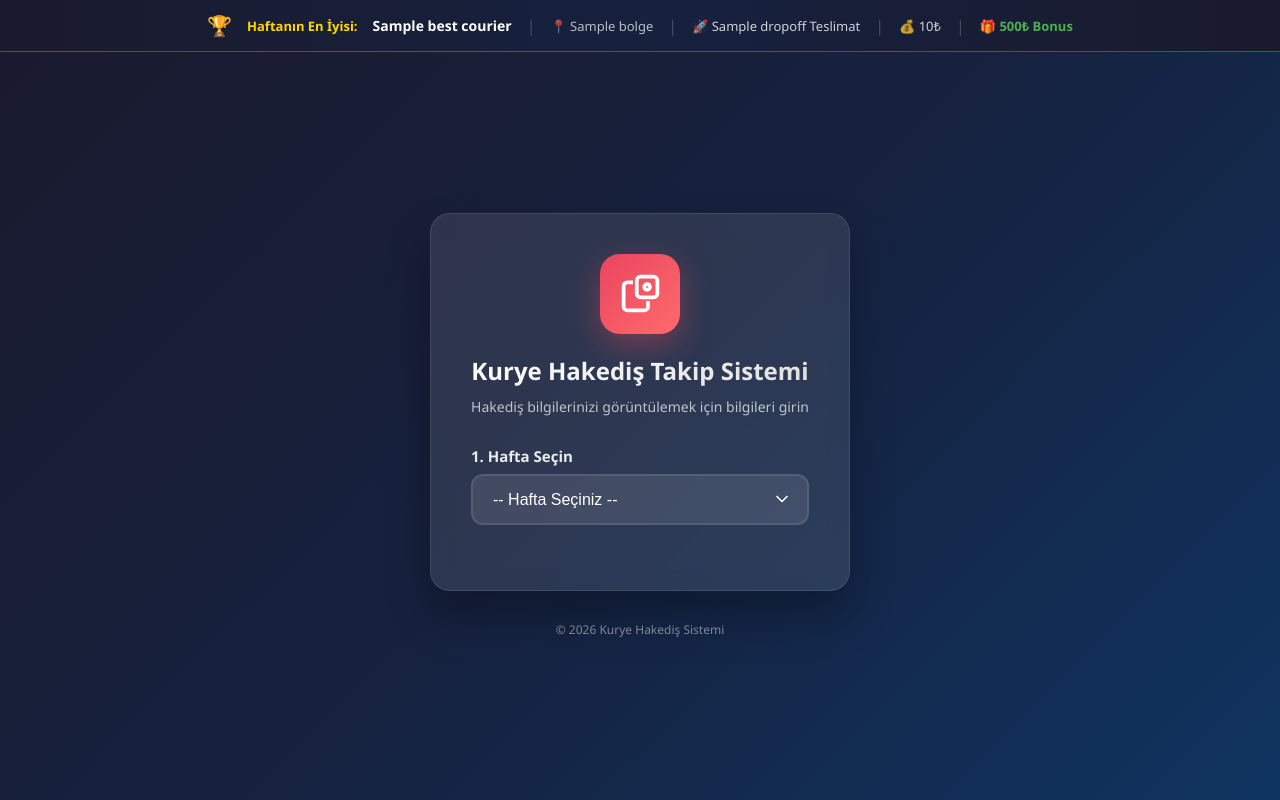
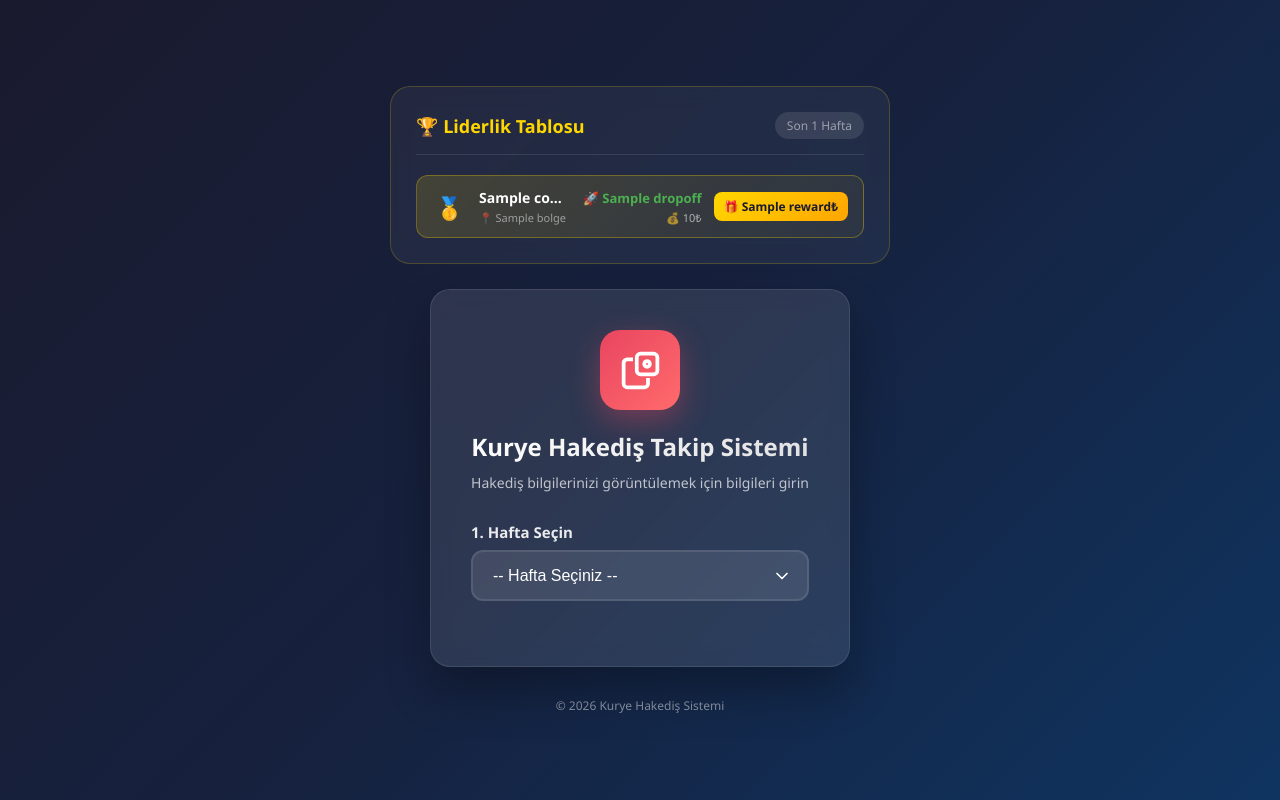
Before and after one commit to frisy148/kurye-hakedis, a Flask app: template templates/login.html in a window 1280 px wide. Run offline with Flask 3, Linux system fonts and the light colour scheme; the template is opened without the code that fills it: most values are stand-ins (such as "Sample title", 1, 10 or a date in 2020).

Commit message:
güncelleme

```diff
--- a/static/style.css
+++ b/static/style.css
@@ -20,104 +20,176 @@ body {
     align-items: center;
     justify-content: center;
     padding: 20px;
-    padding-top: 70px;
 }
 
-/* Haftanın En İyi Kuryesi - Yatay Bar */
-.best-courier-bar {
-    position: fixed;
-    top: 0;
-    left: 0;
-    right: 0;
-    background: linear-gradient(90deg, #1a1a2e 0%, #16213e 50%, #1a1a2e 100%);
-    border-bottom: 1px solid rgba(255, 215, 0, 0.3);
-    padding: 12px 20px;
-    z-index: 1000;
+/* Liderlik Tablosu */
+.leaderboard-card {
+    background: rgba(255, 255, 255, 0.05);
+    backdrop-filter: blur(10px);
+    border-radius: 20px;
+    padding: 25px;
+    width: 100%;
+    max-width: 500px;
+    margin-bottom: 25px;
+    border: 1px solid rgba(255, 215, 0, 0.2);
 }
 
-.best-courier-inner {
+.leaderboard-header {
+    display: flex;
+    justify-content: space-between;
+    align-items: center;
+    margin-bottom: 20px;
+    padding-bottom: 15px;
+    border-bottom: 1px solid rgba(255, 255, 255, 0.1);
+}
+
+.leaderboard-header h2 {
+    font-size: 18px;
+    color: #FFD700;
+    margin: 0;
+}
+
+.leaderboard-period {
+    font-size: 12px;
+    color: rgba(255, 255, 255, 0.5);
+    background: rgba(255, 255, 255, 0.1);
+    padding: 5px 12px;
+    border-radius: 15px;
+}
+
+.leaderboard-table {
+    display: flex;
+    flex-direction: column;
+    gap: 10px;
+}
+
+.leaderboard-row {
     display: flex;
     align-items: center;
-    justify-content: center;
-    gap: 15px;
-    flex-wrap: wrap;
+    gap: 12px;
+    padding: 12px 15px;
+    background: rgba(255, 255, 255, 0.03);
+    border-radius: 12px;
+    border: 1px solid rgba(255, 255, 255, 0.05);
+    transition: all 0.2s ease;
 }
 
-.best-courier-bar .trophy {
-    font-size: 20px;
+.leaderboard-row:hover {
+    background: rgba(255, 255, 255, 0.06);
 }
 
-.best-courier-bar .label {
-    color: #FFD700;
+.leaderboard-row.gold {
+    background: linear-gradient(135deg, rgba(255, 215, 0, 0.15) 0%, rgba(255, 215, 0, 0.05) 100%);
+    border-color: rgba(255, 215, 0, 0.3);
+}
+
+.leaderboard-row.silver {
+    background: rgba(192, 192, 192, 0.08);
+    border-color: rgba(192, 192, 192, 0.2);
+}
+
+.leaderboard-row .rank {
+    font-size: 22px;
+    width: 35px;
+    text-align: center;
+    flex-shrink: 0;
+}
+
+.leaderboard-row .courier-info {
+    flex: 1;
+    display: flex;
+    flex-direction: column;
+    gap: 3px;
+    min-width: 0;
+}
+
+.leaderboard-row .courier-name {
+    font-size: 14px;
+    font-weight: 600;
+    color: #ffffff;
+    white-space: nowrap;
+    overflow: hidden;
+    text-overflow: ellipsis;
+}
+
+.leaderboard-row .courier-region {
+    font-size: 11px;
+    color: rgba(255, 255, 255, 0.5);
+}
+
+.leaderboard-row .courier-stats {
+    display: flex;
+    flex-direction: column;
+    align-items: flex-end;
+    gap: 3px;
+}
+
+.leaderboard-row .dropoff {
     font-size: 13px;
+    color: #4caf50;
     font-weight: 600;
 }
 
-.best-courier-bar .name {
-    color: #ffffff;
-    font-size: 14px;
-    font-weight: 700;
+.leaderboard-row .hakedis {
+    font-size: 11px;
+    color: rgba(255, 255, 255, 0.6);
 }
 
-.best-courier-bar .divider {
-    color: rgba(255, 255, 255, 0.2);
+.leaderboard-row .reward-badge {
+    background: linear-gradient(135deg, #4caf50 0%, #8bc34a 100%);
+    color: white;
+    font-size: 12px;
+    font-weight: 600;
+    padding: 6px 10px;
+    border-radius: 8px;
+    white-space: nowrap;
 }
 
-.best-courier-bar .region {
-    color: rgba(255, 255, 255, 0.7);
-    font-size: 13px;
+.leaderboard-row.gold .reward-badge {
+    background: linear-gradient(135deg, #FFD700 0%, #FFA500 100%);
+    color: #1a1a2e;
 }
 
-.best-courier-bar .stat {
-    color: rgba(255, 255, 255, 0.8);
-    font-size: 13px;
-}
-
-.best-courier-bar .reward {
-    color: #4caf50;
-    font-size: 13px;
-    font-weight: 600;
-}
-
-
-/* Mobil için Bar */
-@media (max-width: 768px) {
-    .best-courier-bar {
-        padding: 10px 15px;
+/* Mobil için Liderlik Tablosu */
+@media (max-width: 480px) {
+    .leaderboard-card {
+        padding: 15px;
+        margin-bottom: 20px;
     }
 
-    .best-courier-inner {
+    .leaderboard-header h2 {
+        font-size: 16px;
+    }
+
+    .leaderboard-row {
+        padding: 10px 12px;
         gap: 8px;
     }
 
-    .best-courier-bar .divider {
-        display: none;
+    .leaderboard-row .rank {
+        font-size: 18px;
+        width: 28px;
     }
 
-    .best-courier-bar .label,
-    .best-courier-bar .name,
-    .best-courier-bar .region,
-    .best-courier-bar .stat,
-    .best-courier-bar .reward {
-        font-size: 11px;
+    .leaderboard-row .courier-name {
+        font-size: 13px;
     }
 
-    .best-courier-bar .trophy {
-        font-size: 16px;
-    }
-}
-
-@media (max-width: 480px) {
-    .best-courier-inner {
-        gap: 5px;
+    .leaderboard-row .courier-region {
+        font-size: 10px;
     }
 
-    .best-courier-bar .region {
-        display: none;
+    .leaderboard-row .dropoff {
+        font-size: 12px;
     }
 
-    .login-container {
-        padding-top: 80px;
+    .leaderboard-row .hakedis {
+        font-size: 10px;
+    }
+
+    .leaderboard-row .reward-badge {
+        font-size: 10px;
+        padding: 5px 8px;
     }
 }
 
--- a/templates/login.html
+++ b/templates/login.html
@@ -7,26 +7,37 @@
     <link rel="stylesheet" href="{{ url_for('static', filename='style.css') }}">
 </head>
 <body>
-    <!-- Haftanın En İyi Kuryesi - Üst Bar -->
-    {% if best_courier %}
-    <div class="best-courier-bar">
-        <div class="best-courier-inner">
-            <span class="trophy">🏆</span>
-            <span class="label">Haftanın En İyisi:</span>
-            <span class="name">{{ best_courier.name }}</span>
-            <span class="divider">|</span>
-            <span class="region">📍 {{ best_courier.bolge }}</span>
-            <span class="divider">|</span>
-            <span class="stat">🚀 {{ best_courier.dropoff }} Teslimat</span>
-            <span class="divider">|</span>
-            <span class="stat">💰 {{ "%.0f"|format(best_courier.hakedis) }}₺</span>
-            <span class="divider">|</span>
-            <span class="reward">🎁 500₺ Bonus</span>
+    <div class="login-container">
+
+        <!-- Top 5 Liderlik Tablosu -->
+        {% if top5_data and top5_data.couriers %}
+        <div class="leaderboard-card">
+            <div class="leaderboard-header">
+                <h2>🏆 Liderlik Tablosu</h2>
+                <span class="leaderboard-period">Son {{ top5_data.week_count }} Hafta</span>
+            </div>
+            <div class="leaderboard-table">
+                {% for courier in top5_data.couriers %}
+                <div class="leaderboard-row {% if courier.rank == 1 %}gold{% elif courier.rank <= 3 %}silver{% endif %}">
+                    <div class="rank">
+                        {% if courier.rank == 1 %}🥇{% elif courier.rank == 2 %}🥈{% elif courier.rank == 3 %}🥉{% else %}{{ courier.rank }}{% endif %}
+                    </div>
+                    <div class="courier-info">
+                        <span class="courier-name">{{ courier.name }}</span>
+                        <span class="courier-region">📍 {{ courier.bolge }}</span>
+                    </div>
+                    <div class="courier-stats">
+                        <span class="dropoff">🚀 {{ courier.dropoff }}</span>
+                        <span class="hakedis">💰 {{ "%.0f"|format(courier.hakedis) }}₺</span>
+                    </div>
+                    <div class="reward-badge">
+                        🎁 {{ courier.reward }}₺
+                    </div>
+                </div>
+                {% endfor %}
+            </div>
         </div>
-    </div>
-    {% endif %}
-
-    <div class="login-container">
+        {% endif %}
         <div class="login-box">
             <div class="logo">
                 <svg viewBox="0 0 24 24" fill="none" stroke="currentColor" stroke-width="2">
```
Also changed, not shown: flask_app.py (+75 -49 lines).
